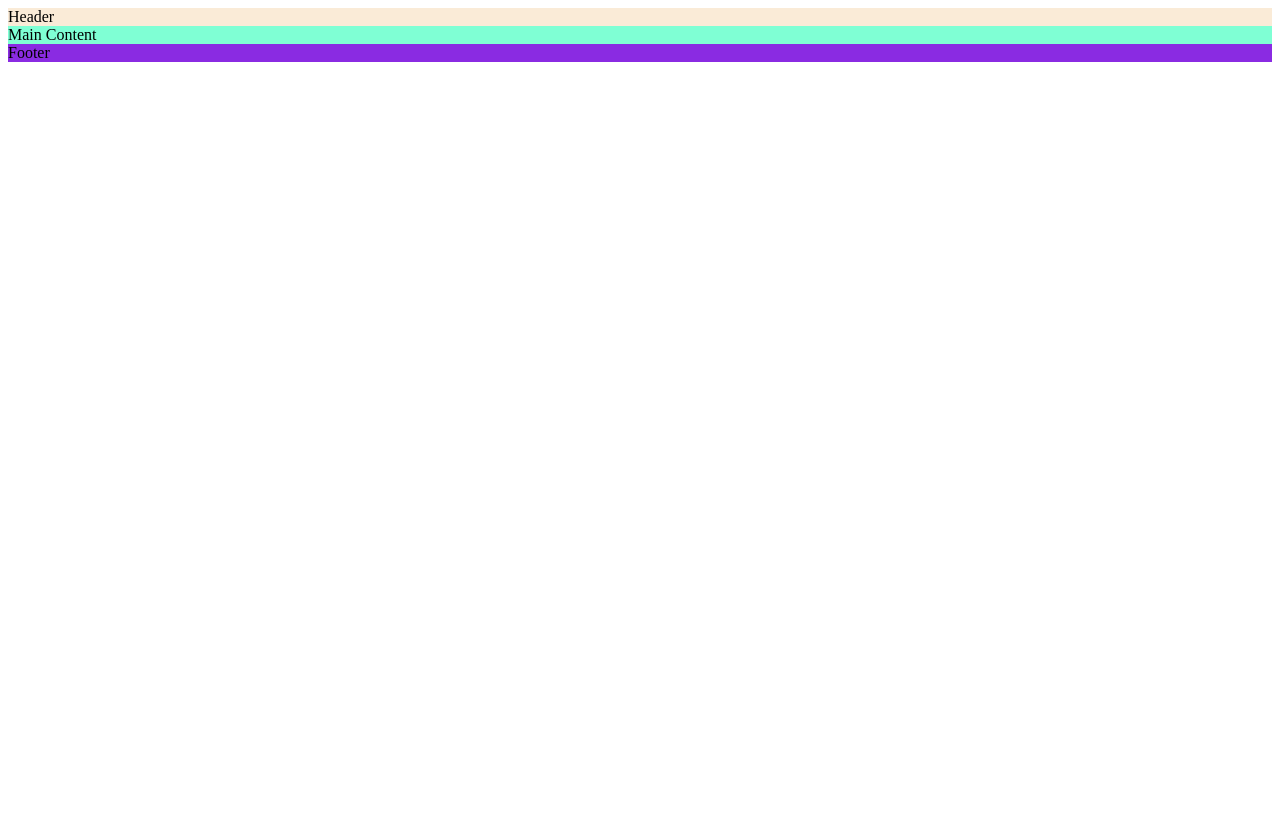
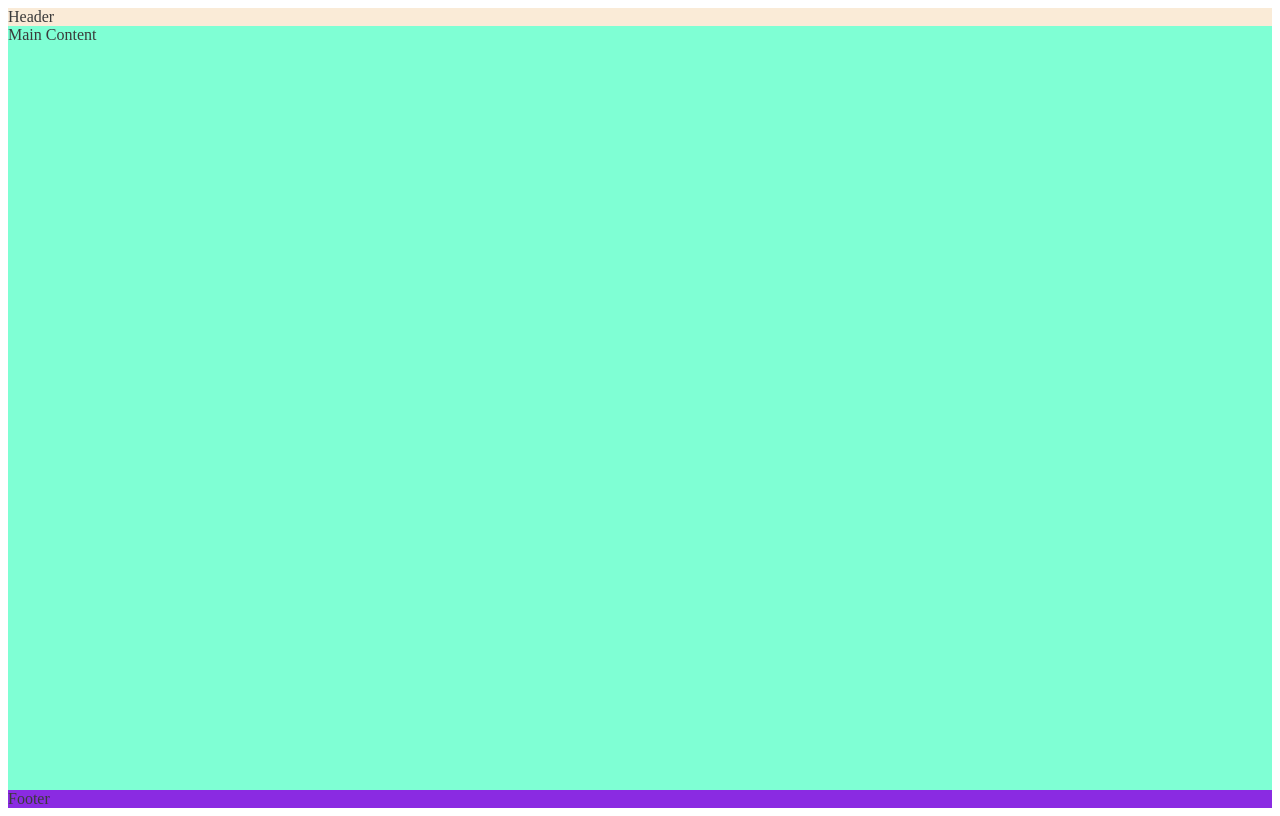
Before and after one commit to JyotiHambir-BC/love-running, a plain HTML site: page index.html in a window 1280 px wide. Drawn offline with Linux system fonts and the light colour scheme.

Commit message:
Push footer down to bottom

```diff
--- a/assets/css/style.css
+++ b/assets/css/style.css
@@ -1,16 +1,27 @@
+/*  */
 .{
     margin: 0;
     padding: 0;
     box-sizing: border-box;
 }
+body{
+    min-height :100vh;
+    display: flex;
+    flex-direction: column;
+    /* Generic project style */
+    color: #3a3a3a;
 
+}
 
 header{
     background-color: antiquewhite;
 }
 main{
     background-color: aquamarine;
+    /* make main element take up any surplus place down to footer  */
+    flex: 1 0 auto;
 }
 footer{
     background-color: blueviolet;
+
 }
```
